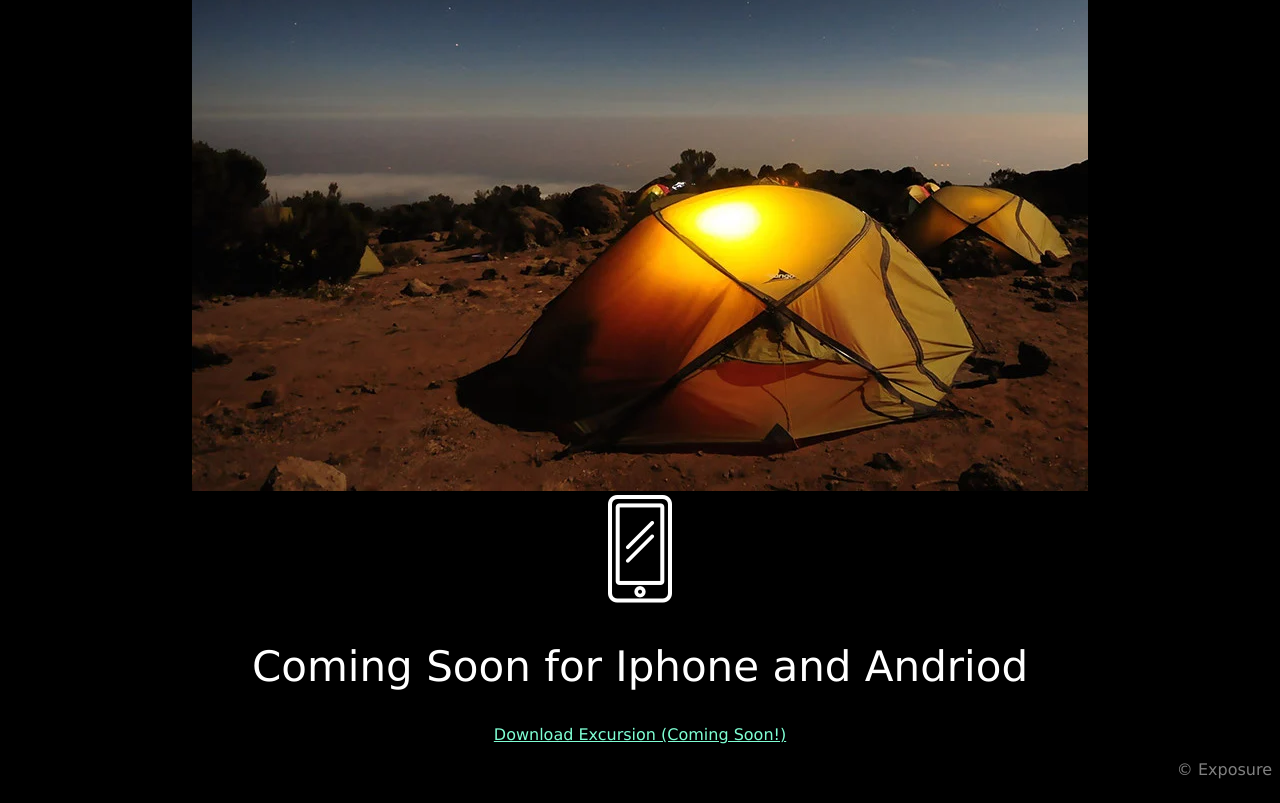
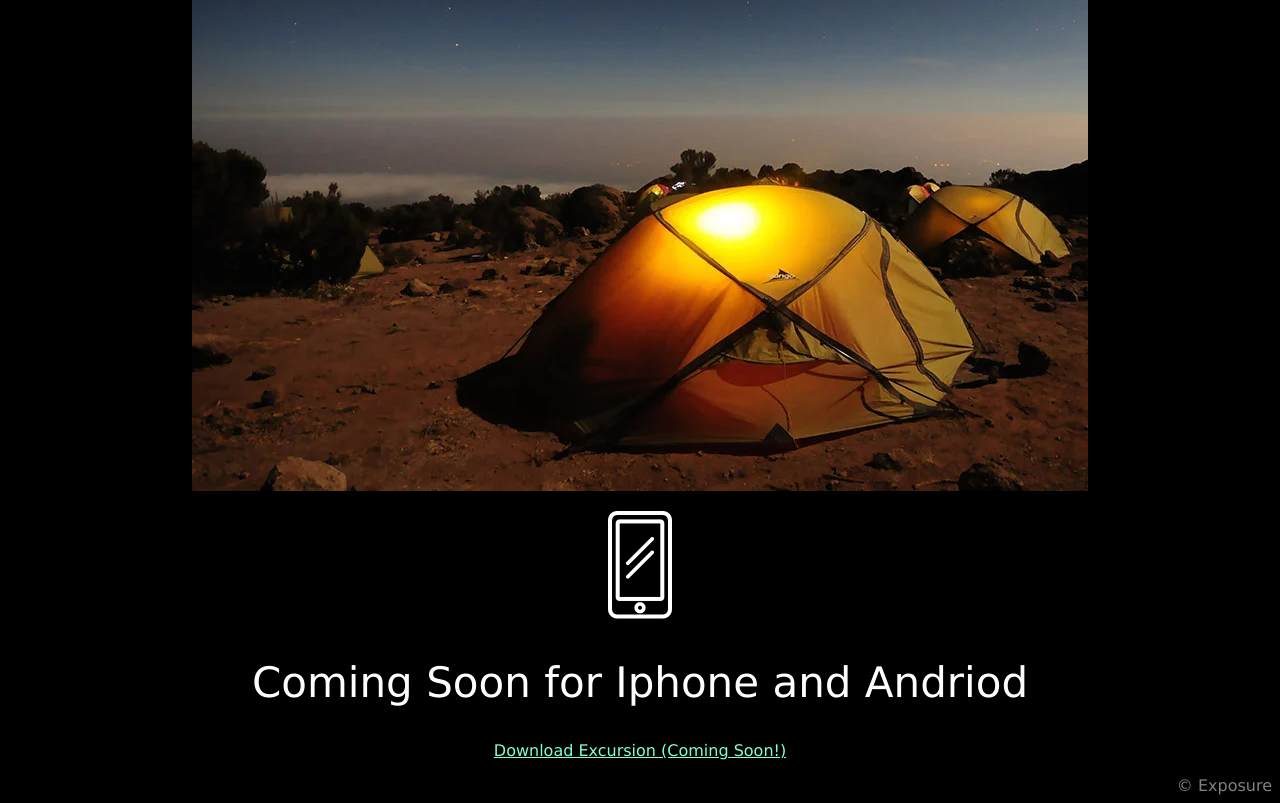
Before and after one commit to Griz227/excursion, a plain HTML site: page index.html in a window 1280 px wide. Shown: the part 514-1317 px from the top of the page. Drawn offline with Linux system fonts and the light colour scheme.

Commit message:
Website complete FIXED ICON

```diff
--- a/index.html
+++ b/index.html
@@ -21,7 +21,7 @@
         <img src="./resources/css/media/camp.webp" alt="tent">
     </div>
     <div>
-        <img class="icon" src="./resources/css/media/phone.webp" alt="phone icon">
+        <p><img class="icon" src="./resources/css/media/phone.webp" alt="phone icon"></p>
         <h2>Coming Soon for Iphone and Andriod</h2>
         <p><a href="#"> Download Excursion (Coming Soon!)</a></p>
     </div>
```
